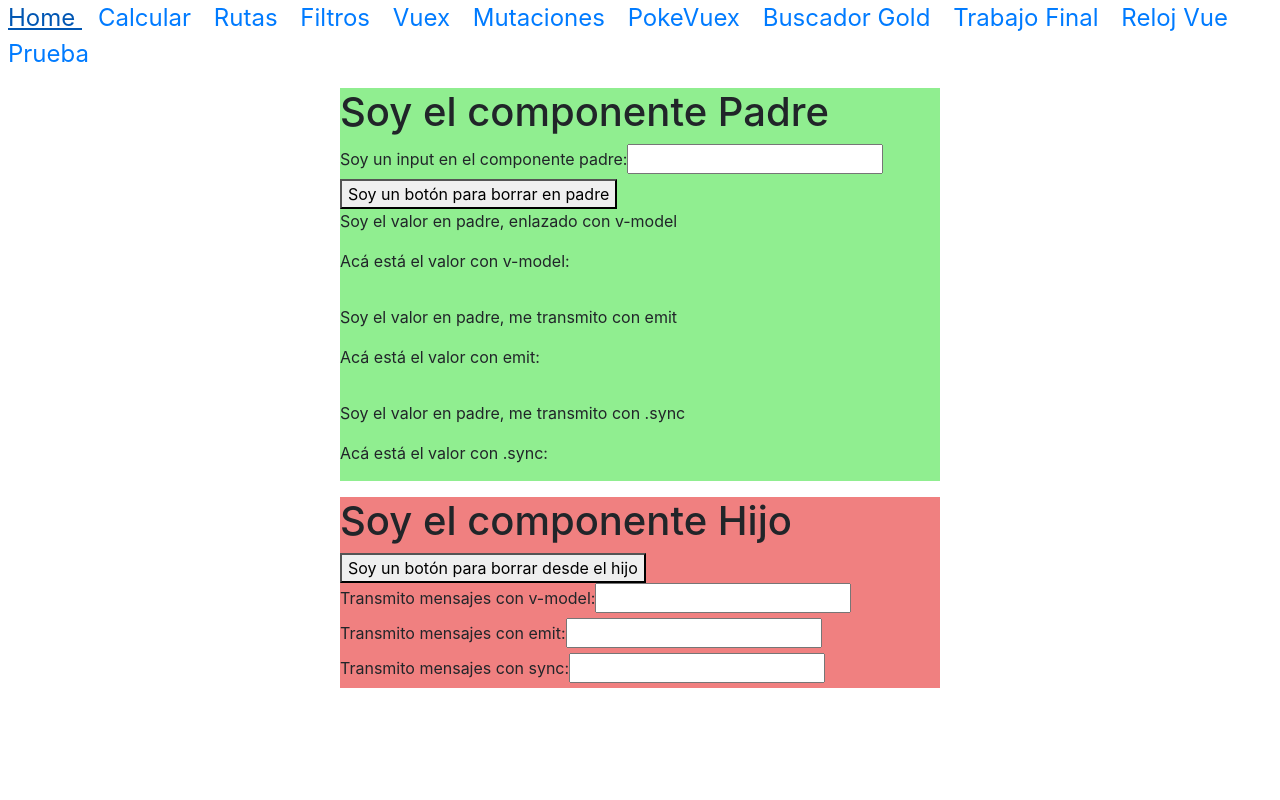
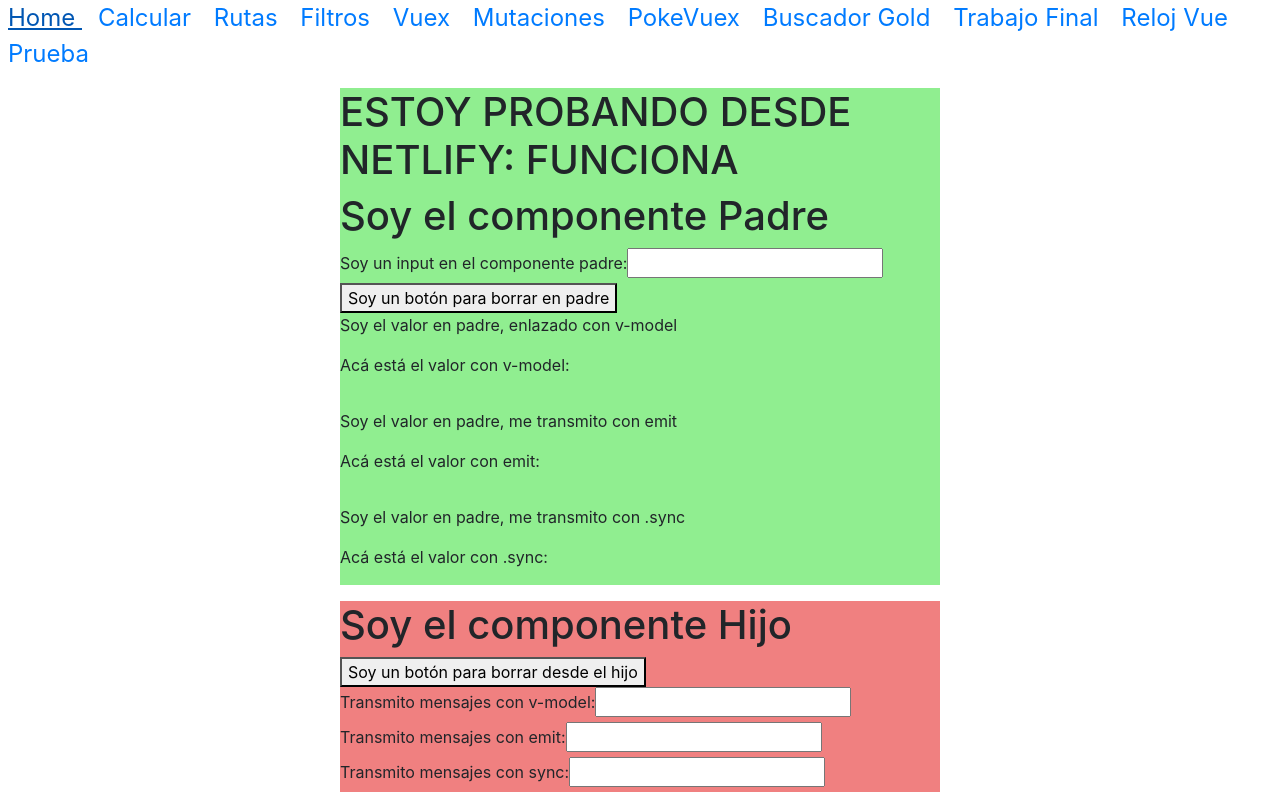
Before and after one commit to icaeth/vue-actividades-v1, a Vue app: page / in a window 1280 px wide. Built offline with nearby package versions, Linux system fonts and the light colour scheme; what vue-awesome-countdown would draw is missing.

Commit message:
funciona

```diff
--- a/src/views/Home.vue
+++ b/src/views/Home.vue
@@ -1,6 +1,7 @@
 <template>
   <div class="home">
     <div class="padre">
+      <h1>ESTOY PROBANDO DESDE NETLIFY: FUNCIONA</h1>
       <h1>Soy el componente Padre</h1>
       <label for="">Soy un input en el componente padre: </label>
       <input
```
